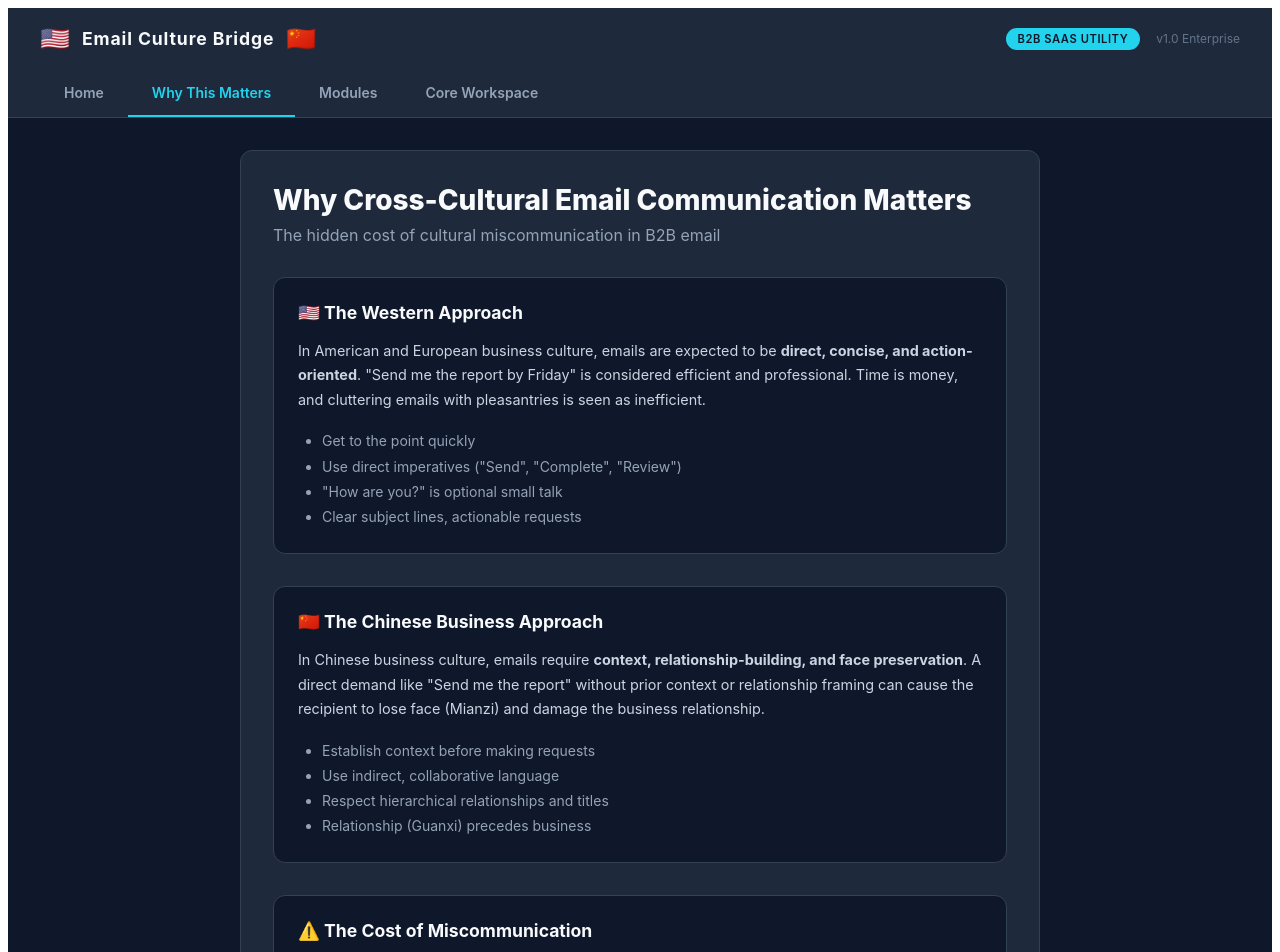
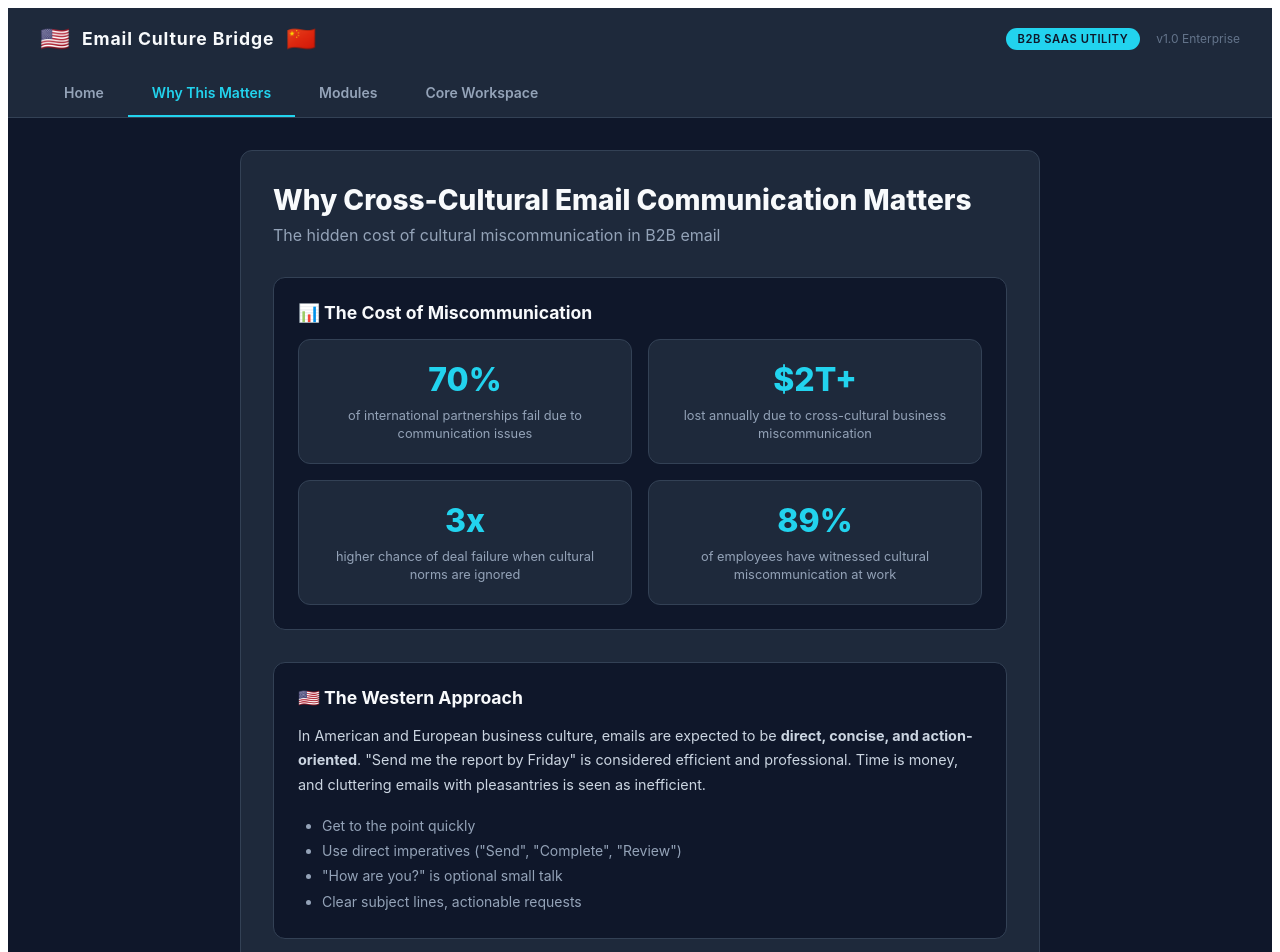
Before and after one commit to DigitalCoa-ch/ai-native-team-26, a Next.js app: page /about in a window 1280 px wide. Shown: the top 952 px of the page. Built offline with nearby package versions, Linux system fonts and the light colour scheme.

Commit message:
About page: add cross-cultural miscommunication statistics

```diff
--- a/pages/about.tsx
+++ b/pages/about.tsx
@@ -32,6 +32,28 @@ export default function About() {
           <h1 style={styles.title}>Why Cross-Cultural Email Communication Matters</h1>
           <p style={styles.subtitle}>The hidden cost of cultural miscommunication in B2B email</p>
 
+          <div style={styles.statsSection}>
+            <h2 style={styles.sectionTitle}>📊 The Cost of Miscommunication</h2>
+            <div style={styles.statsGrid}>
+              <div style={styles.statCard}>
+                <div style={styles.statNumber}>70%</div>
+                <div style={styles.statLabel}>of international partnerships fail due to communication issues</div>
+              </div>
+              <div style={styles.statCard}>
+                <div style={styles.statNumber}>$2T+</div>
+                <div style={styles.statLabel}>lost annually due to cross-cultural business miscommunication</div>
+              </div>
+              <div style={styles.statCard}>
+                <div style={styles.statNumber}>3x</div>
+                <div style={styles.statLabel}>higher chance of deal failure when cultural norms are ignored</div>
+              </div>
+              <div style={styles.statCard}>
+                <div style={styles.statNumber}>89%</div>
+                <div style={styles.statLabel}>of employees have witnessed cultural miscommunication at work</div>
+              </div>
+            </div>
+          </div>
+
           <div style={styles.section}>
             <h2 style={styles.sectionTitle}>🇺🇸 The Western Approach</h2>
             <p style={styles.sectionText}>
@@ -63,7 +85,7 @@ export default function About() {
           </div>
 
           <div style={styles.section}>
-            <h2 style={styles.sectionTitle}>⚠️ The Cost of Miscommunication</h2>
+            <h2 style={styles.sectionTitle}>⚠️ The Impact on Partnerships</h2>
             <p style={styles.sectionText}>
               When Western-style emails are sent to Chinese business partners without cultural reframing:
             </p>
@@ -72,6 +94,8 @@ export default function About() {
               <li>📉 <strong>Damaged Guanxi</strong> — Business relationships suffer long-term</li>
               <li>🚫 <strong>Ignored requests</strong> — Emails may go unanswered or receive passive responses</li>
               <li>💼 <strong>Lost deals</strong> — The underlying request never gets fulfilled</li>
+              <li>⏰ <strong>Delays</strong> — Extra rounds of back-and-forth to rebuild trust</li>
+              <li>📝 <strong>Legal risk</strong> — Misunderstood agreements can lead to disputes</li>
             </ul>
           </div>
 
@@ -115,8 +139,13 @@ const styles: { [key: string]: React.CSSProperties } = {
   card: { backgroundColor: '#1e293b', borderRadius: '12px', padding: '2rem', border: '1px solid #334155' },
   title: { fontSize: '1.75rem', fontWeight: '800', color: '#f8fafc', margin: '0 0 0.5rem 0' },
   subtitle: { fontSize: '1rem', color: '#94a3b8', margin: '0 0 2rem 0' },
+  statsSection: { marginBottom: '2rem', padding: '1.5rem', backgroundColor: '#0f172a', borderRadius: '12px', border: '1px solid #334155' },
+  sectionTitle: { fontSize: '1.1rem', fontWeight: '700', color: '#f8fafc', margin: '0 0 1rem 0' },
+  statsGrid: { display: 'grid', gridTemplateColumns: 'repeat(2, 1fr)', gap: '1rem' },
+  statCard: { backgroundColor: '#1e293b', borderRadius: '12px', padding: '1.25rem', textAlign: 'center', border: '1px solid #334155' },
+  statNumber: { fontSize: '2rem', fontWeight: '800', color: '#22d3ee', marginBottom: '0.5rem' },
+  statLabel: { fontSize: '0.8rem', color: '#94a3b8', lineHeight: '1.4' },
   section: { marginBottom: '2rem', padding: '1.5rem', backgroundColor: '#0f172a', borderRadius: '12px', border: '1px solid #334155' },
-  sectionTitle: { fontSize: '1.1rem', fontWeight: '700', color: '#f8fafc', margin: '0 0 1rem 0' },
   sectionText: { fontSize: '0.9rem', color: '#cbd5e1', lineHeight: '1.7', margin: '0 0 1rem 0' },
   list: { fontSize: '0.875rem', color: '#94a3b8', lineHeight: '1.8', margin: '0', paddingLeft: '1.5rem' },
   cta: { textAlign: 'center', paddingTop: '1rem' },
```
